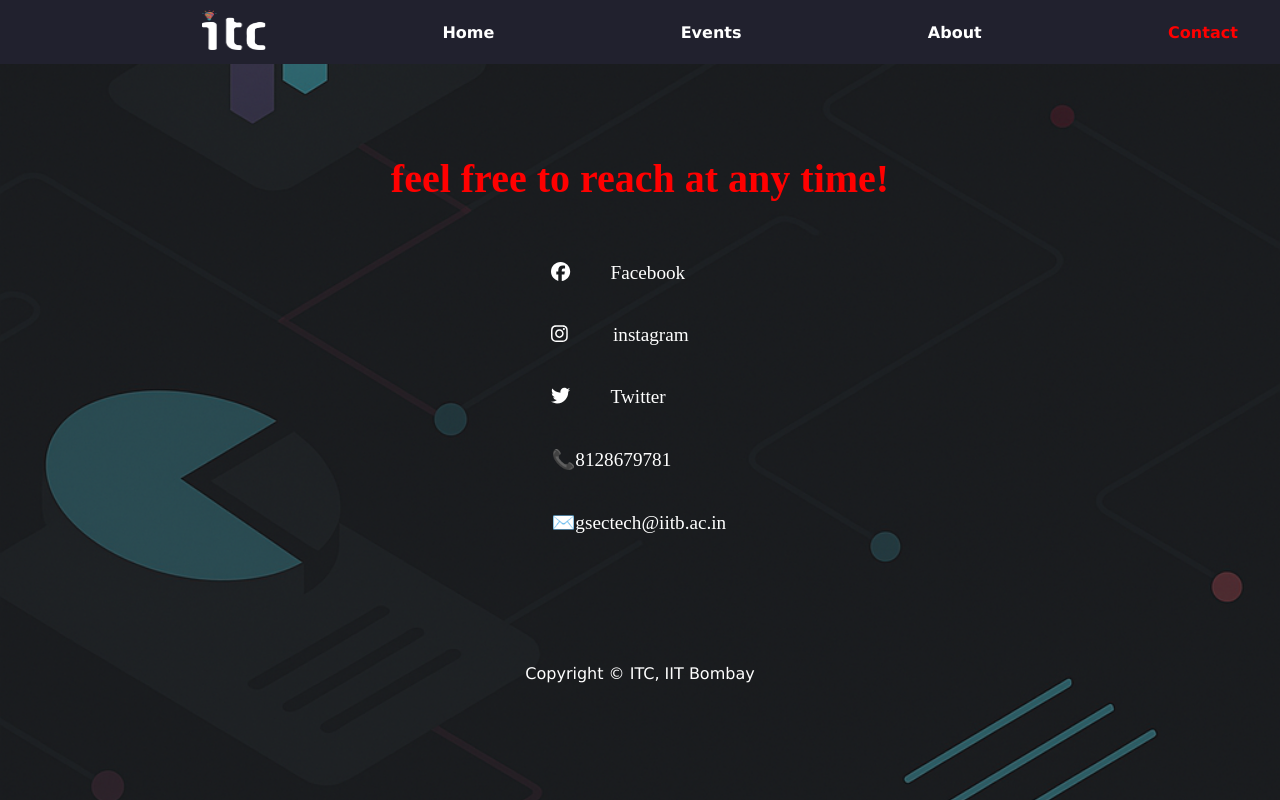
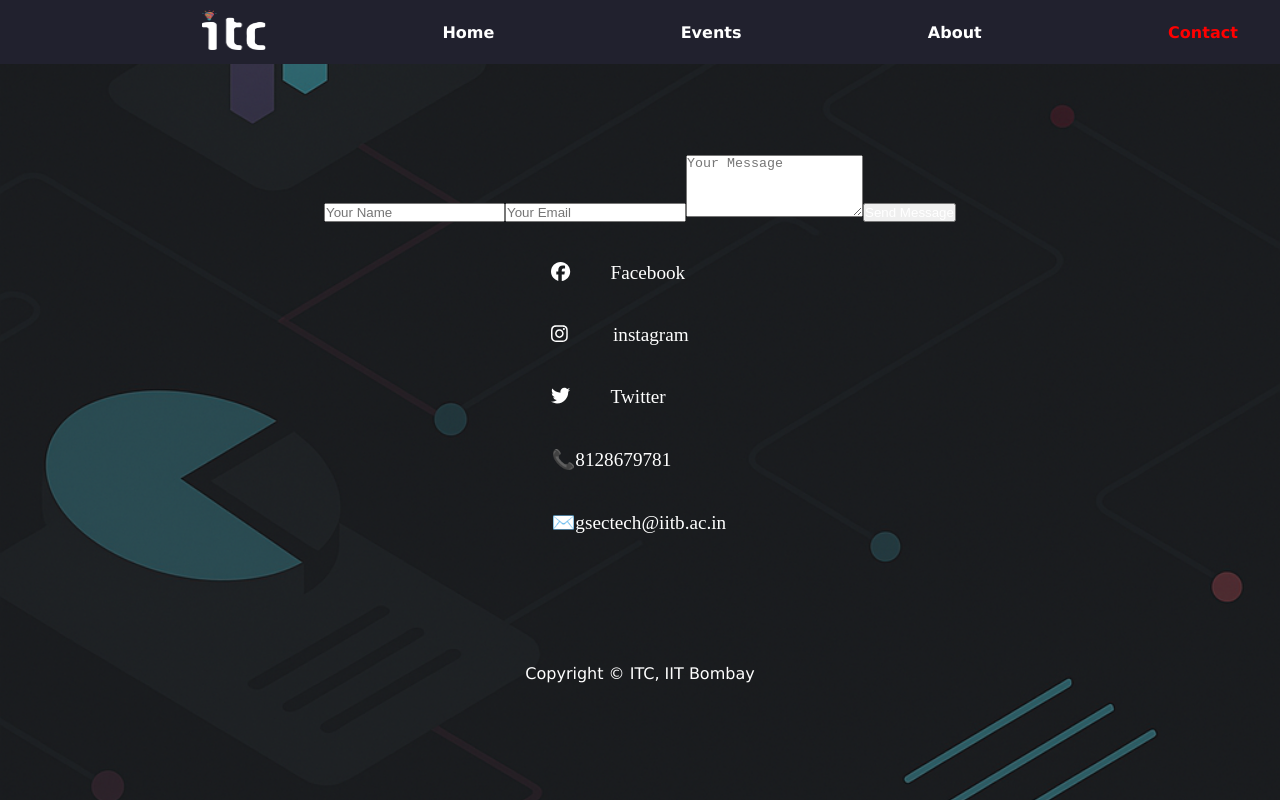
Before and after one commit to hiren483/itc-assignment_task1, a React (Vite) app: page /contact in a window 1280 px wide. Built offline with nearby package versions, Linux system fonts and the light colour scheme.

Commit message:
Update contact.jsx

```diff
--- a/src/components/contact.jsx
+++ b/src/components/contact.jsx
@@ -7,7 +7,20 @@ import { faFacebook, faInstagram, faTwitter } from "@fortawesome/free-brands-svg
 const Contact = () => {
   return (
     <div id='contact_container'>
-      <h1>feel free to reach at any time!</h1>
+
+      <div id='form-container'>
+      <form id="contact-form">
+        <input type="text" placeholder="Your Name" name="name" required className='form-field' />
+        <input type="email" placeholder="Your Email" name="email" required className='form-field'/>
+        <textarea placeholder="Your Message" name="message" rows="4" required className='form-field'/>
+        <button type="submit" className='form-field' id='submit-btn'>Send Message</button>
+      </form>
+
+
+      </div >
+
+      <div id='contact-links'>
+
       <ul>
         <li><FontAwesomeIcon icon={faFacebook} size="1x" /><a href="https://www.facebook.com/tech.iitb/" target="_blank" rel="noopener noreferrer">Facebook</a></li>
         <li><FontAwesomeIcon icon={faInstagram} size="1x" /> <a href="https://www.instagram.com/tech.iitb" target="_blank" rel="noopener noreferrer">instagram</a></li>
@@ -16,6 +29,7 @@ const Contact = () => {
         <li>📞8128679781</li>
         <li>✉️gsectech@iitb.ac.in</li>
       </ul>
+      </div>
     </div>
   )
 }
```
